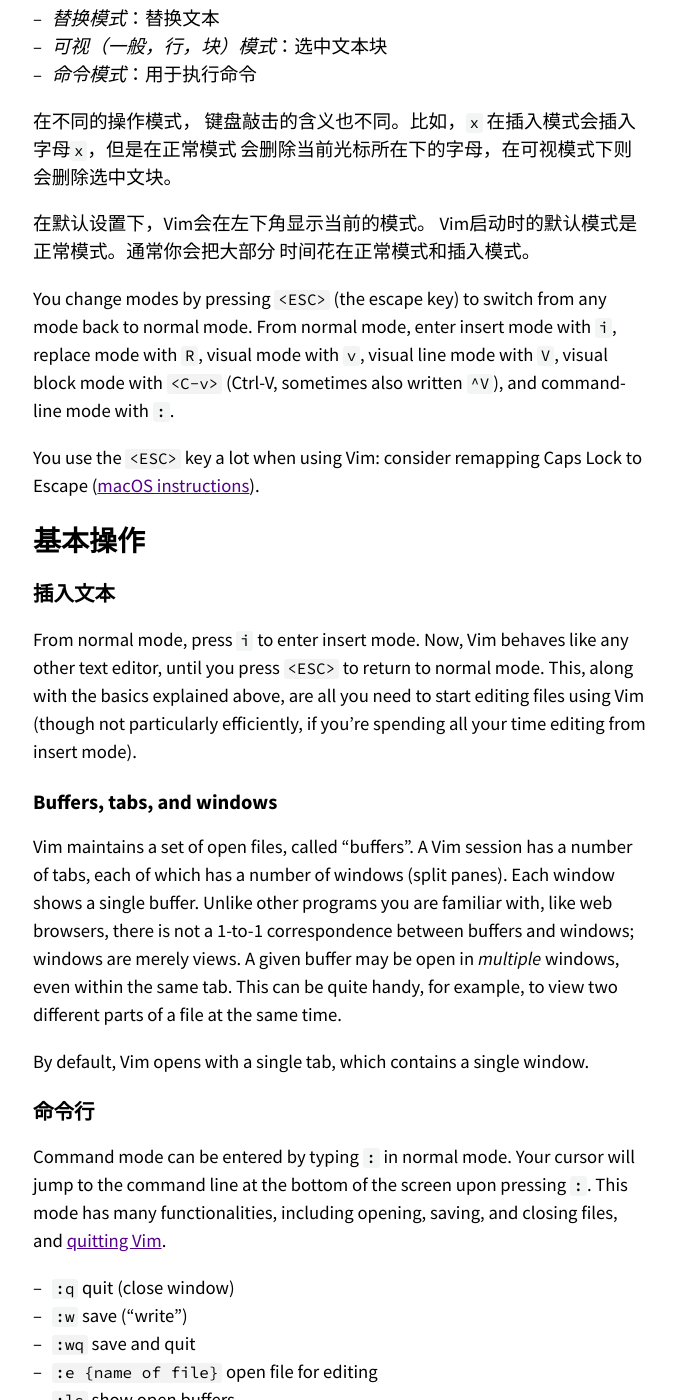
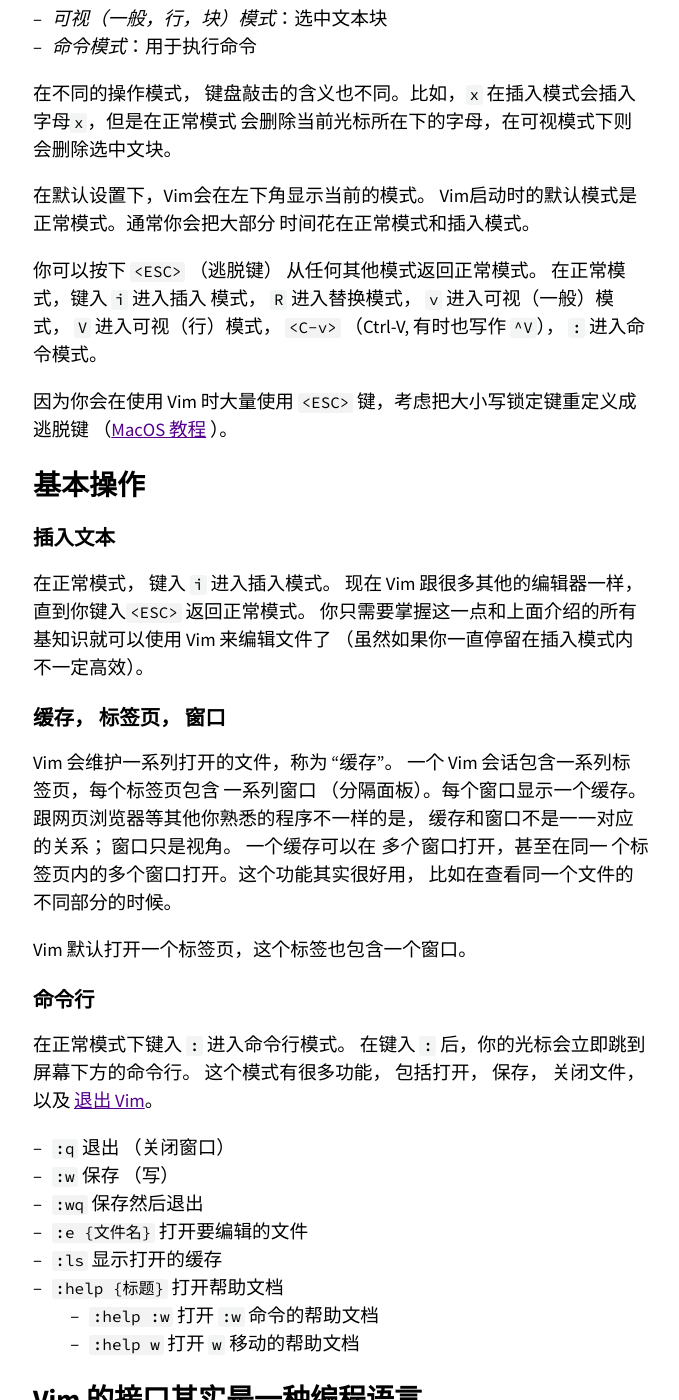
Before and after one commit to missing-semester-cn/missing-semester-cn.github.io, a Jekyll site: the page built from _2020/editors.md, in a window 1280 px wide and 1400 px high, scrolled down 2137 px. Shown: the whole window, without its empty margins (299-978 px from the left). Built offline with Jekyll 4.4.1, drawn with Linux system fonts in a browser that asks for light colours; some of the changed text lies outside the part shown.

Commit message:
wip editor

```diff
--- a/_2020/editors.md
+++ b/_2020/editors.md
@@ -37,18 +37,15 @@
 
 # Vim的哲学
 
-When programming, you spend most of your time reading/editing, not writing. For
-this reason, Vim is a _modal_ editor: it has different modes for inserting text
-vs manipulating text. Vim is programmable (with Vimscript and also other
-languages like Python), and Vim's interface itself is a programming language:
-keystrokes (with mnemonic names) are commands, and these commands are
-composable. Vim avoids the use of the mouse, because it's too slow; Vim even
-avoids using the arrow keys because it requires too much movement.
+在编程的时候，你会把大量时间花在阅读/编辑而不是在写代码上。所以， Vim 是一个 _多模态_ 编辑
+器： 它对于插入文字和操纵文字有不同的模式。 Vim 既是可编程的 （可以使用 Vimscript 或者像
+Python 一样的其他程序语言）， Vim 的接口本身也是一个程序语言： 键入操作 （以及其助记名）
+是命令， 这些命令也是可组合的。 Vim 避免了使用鼠标，因为那样太慢了； Vim 甚至避免用
+上下左右键因为那样需要太多的手指移动。
 
-The end result is an editor that can match the speed at which you think.
+这样的设计哲学的结果是一个能跟上你思维速度的编辑器。
 
 # 编辑模式
-
 
 Vim的设计以大多数时间都花在阅读、浏览和进行少量编辑改动为基础，因此它具有多种操作模式：
 
@@ -64,60 +61,48 @@
 在默认设置下，Vim会在左下角显示当前的模式。 Vim启动时的默认模式是正常模式。通常你会把大部分
 时间花在正常模式和插入模式。
 
-You change modes by pressing `<ESC>` (the escape key) to switch from any mode
-back to normal mode. From normal mode, enter insert mode with `i`, replace mode
-with `R`, visual mode with `v`, visual line mode with `V`, visual block mode
-with `<C-v>` (Ctrl-V, sometimes also written `^V`), and command-line mode with
-`:`.
+你可以按下 `<ESC>` （逃脱键） 从任何其他模式返回正常模式。 在正常模式，键入 `i` 进入插入
+模式， `R` 进入替换模式， `v` 进入可视（一般）模式， `V` 进入可视（行）模式， `<C-v>`
+（Ctrl-V, 有时也写作 `^V`）， `:` 进入命令模式。
 
-You use the `<ESC>` key a lot when using Vim: consider remapping Caps Lock to
-Escape ([macOS
-instructions](https://vim.fandom.com/wiki/Map_caps_lock_to_escape_in_macOS)).
+因为你会在使用 Vim 时大量使用 `<ESC>` 键，考虑把大小写锁定键重定义成逃脱键 （[MacOS 教程](https://vim.fandom.com/wiki/Map_caps_lock_to_escape_in_macOS) ）。
 
 # 基本操作
 
 ## 插入文本
 
-From normal mode, press `i` to enter insert mode. Now, Vim behaves like any
-other text editor, until you press `<ESC>` to return to normal mode. This,
-along with the basics explained above, are all you need to start editing files
-using Vim (though not particularly efficiently, if you're spending all your
-time editing from insert mode).
+在正常模式， 键入 `i` 进入插入模式。 现在 Vim 跟很多其他的编辑器一样， 直到你键入`<ESC>`
+返回正常模式。 你只需要掌握这一点和上面介绍的所有基知识就可以使用 Vim 来编辑文件了
+（虽然如果你一直停留在插入模式内不一定高效）。
 
-## Buffers, tabs, and windows
+## 缓存， 标签页， 窗口
 
-Vim maintains a set of open files, called "buffers". A Vim session has a number
-of tabs, each of which has a number of windows (split panes). Each window shows
-a single buffer. Unlike other programs you are familiar with, like web
-browsers, there is not a 1-to-1 correspondence between buffers and windows;
-windows are merely views. A given buffer may be open in _multiple_ windows,
-even within the same tab. This can be quite handy, for example, to view two
-different parts of a file at the same time.
+Vim 会维护一系列打开的文件，称为 “缓存”。 一个 Vim 会话包含一系列标签页，每个标签页包含
+一系列窗口 （分隔面板）。每个窗口显示一个缓存。 跟网页浏览器等其他你熟悉的程序不一样的是，
+缓存和窗口不是一一对应的关系； 窗口只是视角。 一个缓存可以在 _多个_ 窗口打开，甚至在同一
+个标签页内的多个窗口打开。这个功能其实很好用， 比如在查看同一个文件的不同部分的时候。
 
-By default, Vim opens with a single tab, which contains a single window.
+Vim 默认打开一个标签页，这个标签也包含一个窗口。
 
 ## 命令行
 
-Command mode can be entered by typing `:` in normal mode. Your cursor will jump
-to the command line at the bottom of the screen upon pressing `:`. This mode
-has many functionalities, including opening, saving, and closing files, and
-[quitting Vim](https://twitter.com/iamdevloper/status/435555976687923200).
+在正常模式下键入 `:` 进入命令行模式。 在键入 `:` 后，你的光标会立即跳到屏幕下方的命令行。
+这个模式有很多功能， 包括打开， 保存， 关闭文件， 以及
+[退出 Vim](https://twitter.com/iamdevloper/status/435555976687923200)。
 
-- `:q` quit (close window)
-- `:w` save ("write")
-- `:wq` save and quit
-- `:e {name of file}` open file for editing
-- `:ls` show open buffers
-- `:help {topic}` open help
-    - `:help :w` opens help for the `:w` command
-    - `:help w` opens help for the `w` movement
+- `:q` 退出 （关闭窗口）
+- `:w` 保存 （写）
+- `:wq` 保存然后退出
+- `:e {文件名}` 打开要编辑的文件
+- `:ls` 显示打开的缓存
+- `:help {标题}` 打开帮助文档
+    - `:help :w` 打开 `:w` 命令的帮助文档
+    - `:help w` 打开 `w` 移动的帮助文档
 
 # Vim 的接口其实是一种编程语言
 
-The most important idea in Vim is that Vim's interface itself is a programming
-language. Keystrokes (with mnemonic names) are commands, and these commands
-_compose_. This enables efficient movement and edits, especially once the
-commands become muscle memory.
+Vim 最重要的设计思想是 Vim 的界面本省是一个程序语言。 键入操作 （以及他们的助记名）
+本身是命令， 这些命令可以组合使用。 这使得移动和编辑更加高效，特别是一旦形成肌肉记忆。
 
 ## 移动
 
```
